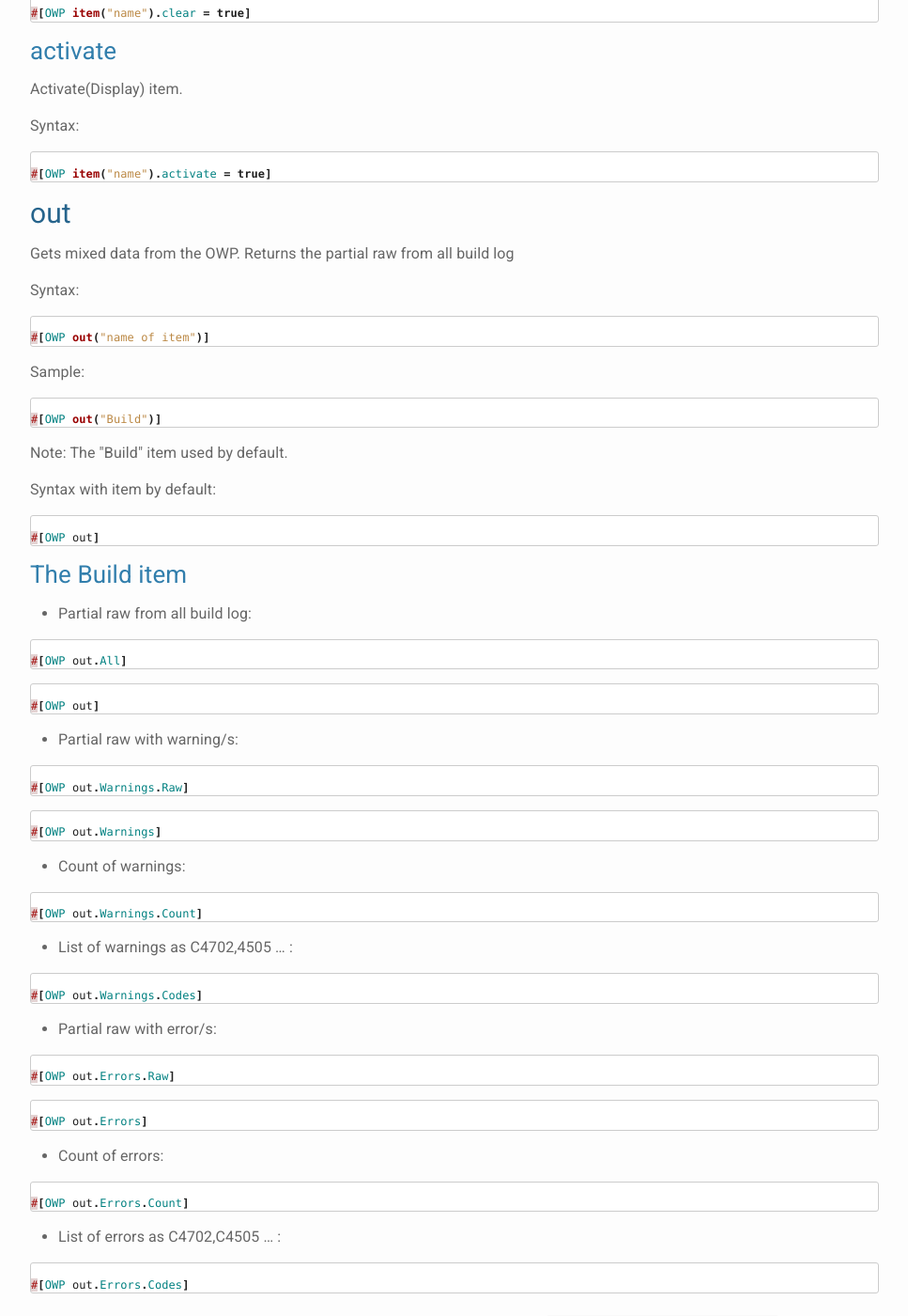
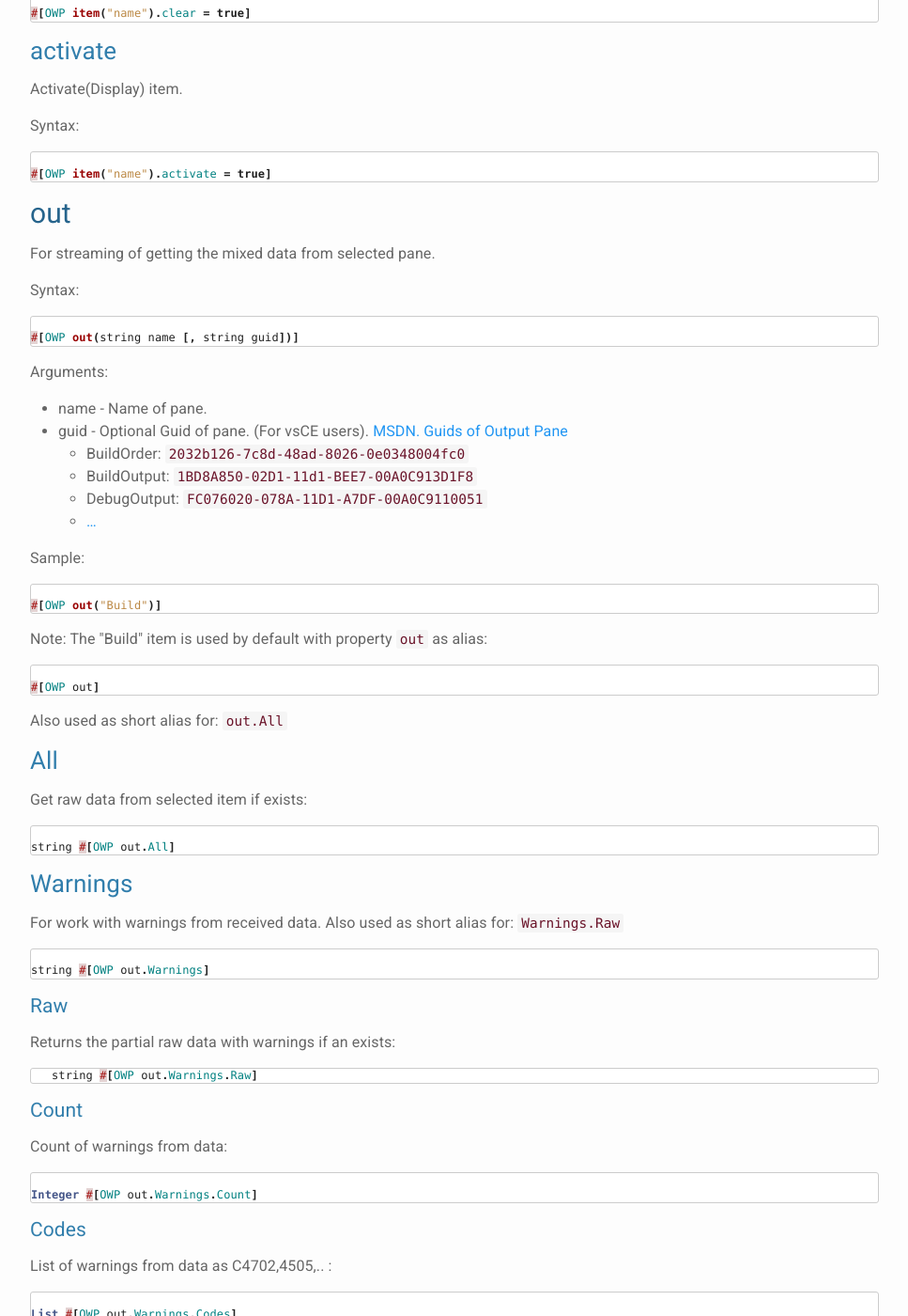
Before and after one commit to 3F/web.vsSBE, a Jekyll site: the page built from _doc/Scripts/SBE-Scripts/Components/OWPComponent.md, in a window 1280 px wide and 1400 px high, scrolled down 1576 px. Shown: the whole window at 94% size, without its empty margins (156-1123 px from the left). Built offline with Jekyll 4.4.1, drawn with Linux system fonts in a browser that asks for light colours; nearby versions of some CDN libraries; Markdown is read by kramdown in place of the engine named in the settings; comment, search, counter and statistics services are not loaded; some of the changed text lies outside the part shown.

Commit message:
badges for Downloads + updated Dom in OWPComponent & cosmetic changes for Version number

````diff
--- a/_config.yml
+++ b/_config.yml
@@ -147,6 +147,8 @@ lnkVSGallery_vsCE: ""
 lnkBackupLib: [ "/dev/lib/", "http://sourceforge.net/projects/vssbe/files/dev/lib/"]
 lnkBackupSrc: [ "/dev/sources/", "https://sourceforge.net/projects/vssbe/files/dev/sources/" ]
 
+lnkSrcClientDemo: [ "ClientDemo", "https://github.com/3F/vsSolutionBuildEvent/tree/master/ClientDemo" ]
+
 
 # other
 
--- a/_doc/Scripts/SBE-Scripts/Components/OWPComponent.md
+++ b/_doc/Scripts/SBE-Scripts/Components/OWPComponent.md
@@ -104,93 +104,118 @@ Syntax:
 #[OWP item("name").activate = true]
 ```
 
-## out ##
+## out
 
-Gets mixed data from the OWP. Returns the partial raw from all build log
+For streaming of getting the mixed data from selected pane.
 
 Syntax:
 
 ```java
 
-#[OWP out("name of item")]
+#[OWP out(string name [, string guid])]
 ```
+
+Arguments:
+
+* name - Name of pane.
+* guid - Optional Guid of pane. (For vsCE users). [MSDN. Guids of Output Pane](https://msdn.microsoft.com/en-us/library/bb166496.aspx?f=255&MSPPError=-2147217396#Anchor_4)
+    * BuildOrder: `2032b126-7c8d-48ad-8026-0e0348004fc0`
+    * BuildOutput: `1BD8A850-02D1-11d1-BEE7-00A0C913D1F8`
+    * DebugOutput: `FC076020-078A-11D1-A7DF-00A0C9110051`
+    * [...](https://msdn.microsoft.com/en-us/library/bb166496.aspx?f=255&MSPPError=-2147217396#Anchor_4)
+
 Sample:
 
 ```java
 
 #[OWP out("Build")]
 ```
-Note: The "Build" item used by default.
 
-Syntax with item by default:
+Note: The "Build" item is used by default with property `out` as alias:
 
 ```java
 
 #[OWP out]
 ```
 
-### The Build item ###
+Also used as short alias for: `out.All`
 
-* Partial raw from all build log:
+### All
+
+Get raw data from selected item if exists:
 
 ```java
 
-#[OWP out.All]
+string #[OWP out.All]
 ```
+
+### Warnings
+
+For work with warnings from received data. Also used as short alias for: `Warnings.Raw`
 
 ```java
 
-#[OWP out]
+string #[OWP out.Warnings]
 ```
 
-* Partial raw with warning/s:
+#### Raw
+
+Returns the partial raw data with warnings if an exists:
+
+```java
+   string #[OWP out.Warnings.Raw]
+```
+
+#### Count
+
+Count of warnings from data:
 
 ```java
 
-#[OWP out.Warnings.Raw]
+Integer #[OWP out.Warnings.Count]
 ```
+
+#### Codes
+
+List of warnings from data as C4702,4505,.. :
 
 ```java
 
-#[OWP out.Warnings]
+List #[OWP out.Warnings.Codes]
 ```
 
-*  Count of warnings:
+### Errors
+
+For work with errors from received data. Also used as short alias for: `Errors.Raw`
 
 ```java
 
-#[OWP out.Warnings.Count]
+ string #[OWP out.Errors]
 ```
 
-* List of warnings as C4702,4505 ... :
+#### Raw
+
+Returns the partial raw data with errors if an exists:
 
 ```java
 
-#[OWP out.Warnings.Codes]
+string #[OWP out.Errors.Raw]
 ```
 
-* Partial raw with error/s:
+#### Count
+
+Count of errors from data:
 
 ```java
 
-#[OWP out.Errors.Raw]
+Integer #[OWP out.Errors.Count]
 ```
+
+#### Codes
+
+List of errors from data as C4702,C4505,.. :
 
 ```java
 
-#[OWP out.Errors]
+List #[OWP out.Errors.Codes]
 ```
-
-* Count of errors:
-
-```java
-
-#[OWP out.Errors.Count]
-```
-
-* List of errors as C4702,C4505 ... :
-
-```java
-
-#[OWP out.Errors.Codes]
-```
````
Also changed, not shown: Downloads/index.html (+23 -9 lines), _doc/Examples/Version number.md (+28 -24 lines), _doc/Features/Remote.md (+60 -7 lines).
